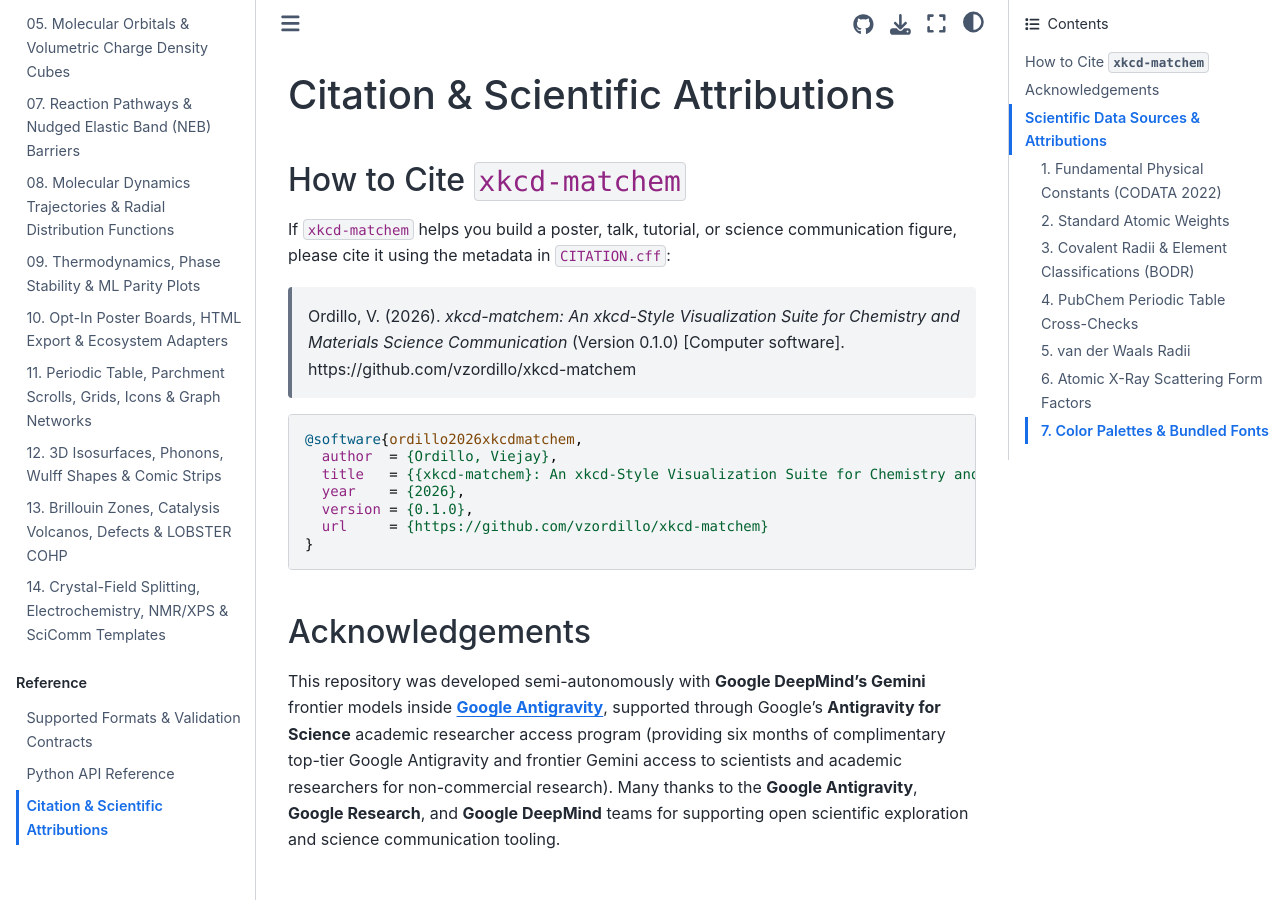
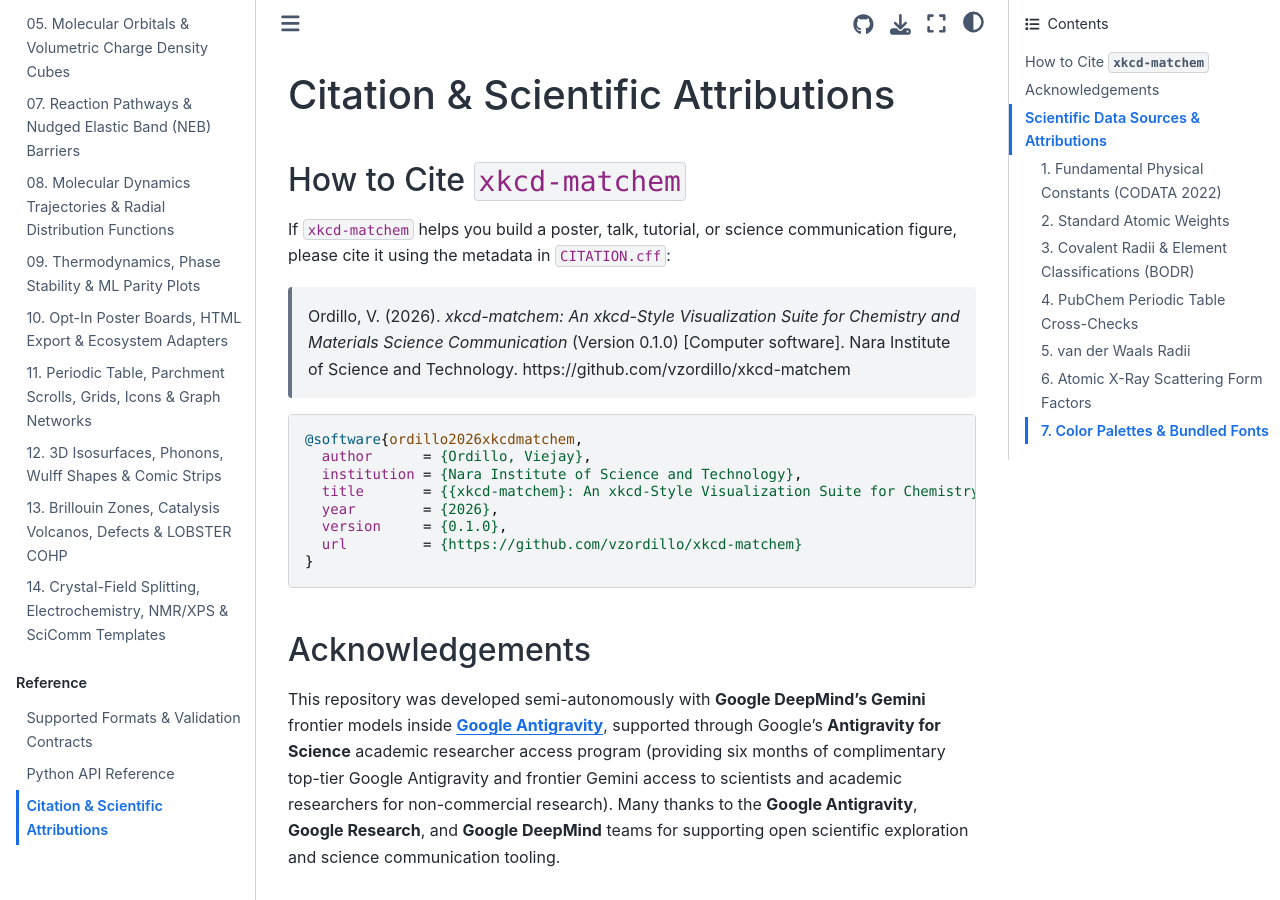
Before and after one commit to vzordillo/xkcd-matchem, a Jupyter Book: the page built from book/reference/attributions.md, in a window 1280 px wide and 900 px high. Built offline with Jupyter Book 1.0.4 settings and Sphinx 7.4.7 and the Sphinx Book theme 1.1.4, drawn with Linux system fonts in a browser that asks for light colours.

Commit message:
Update affiliation

````diff
--- a/book/reference/attributions.md
+++ b/book/reference/attributions.md
@@ -4,15 +4,16 @@
 
 If `xkcd-matchem` helps you build a poster, talk, tutorial, or science communication figure, please cite it using the metadata in `CITATION.cff`:
 
-> Ordillo, V. (2026). *xkcd-matchem: An xkcd-Style Visualization Suite for Chemistry and Materials Science Communication* (Version 0.1.0) [Computer software]. https://github.com/vzordillo/xkcd-matchem
+> Ordillo, V. (2026). *xkcd-matchem: An xkcd-Style Visualization Suite for Chemistry and Materials Science Communication* (Version 0.1.0) [Computer software]. Nara Institute of Science and Technology. https://github.com/vzordillo/xkcd-matchem
 
 ```bibtex
 @software{ordillo2026xkcdmatchem,
-  author  = {Ordillo, Viejay},
-  title   = {{xkcd-matchem}: An xkcd-Style Visualization Suite for Chemistry and Materials Science Communication},
-  year    = {2026},
-  version = {0.1.0},
-  url     = {https://github.com/vzordillo/xkcd-matchem}
+  author      = {Ordillo, Viejay},
+  institution = {Nara Institute of Science and Technology},
+  title       = {{xkcd-matchem}: An xkcd-Style Visualization Suite for Chemistry and Materials Science Communication},
+  year        = {2026},
+  version     = {0.1.0},
+  url         = {https://github.com/vzordillo/xkcd-matchem}
 }
 ```
 
````
Also changed, not shown: README.md (+6 -5 lines).
